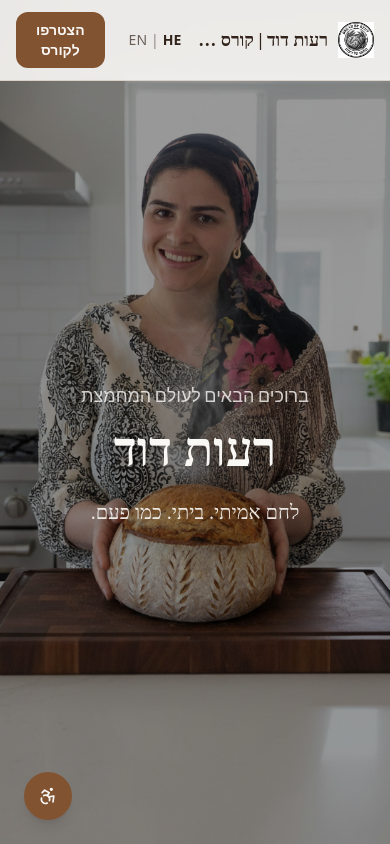
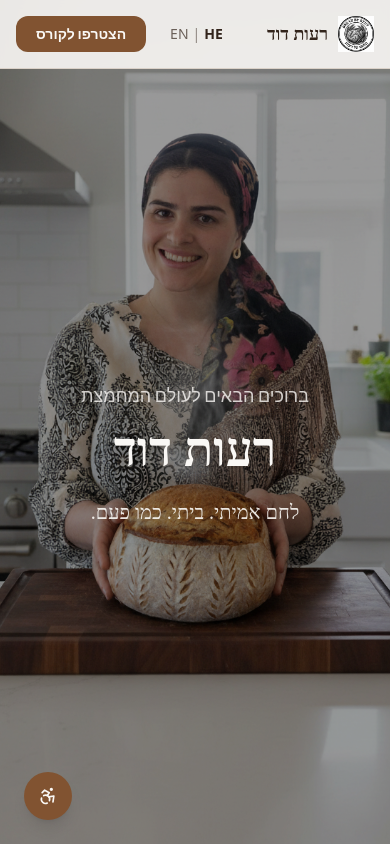
Before and after one commit to davidavid972/reutdavid, a React (Vite) app: page / in a window 390 px wide. Shown: the top 844 px of the page. Built offline with nearby package versions, Linux system fonts and the light colour scheme; a web font is replaced by a local one.

Commit message:
מובייל: כותרת קצרה ב-Header - ללא קיצור בעברית ואנגלית
Co-authored-by: Cursor <cursoragent@cursor.com>

```diff
--- a/src/components/landing/HeroSection.tsx
+++ b/src/components/landing/HeroSection.tsx
@@ -23,8 +23,9 @@ const Header = () => {
             alt=""
             className="h-9 w-auto max-h-[36px] md:h-12 md:max-h-[48px] lg:h-14 lg:max-h-[56px] object-contain shrink-0"
           />
-          <span className="font-display text-lg md:text-xl font-bold text-foreground truncate">
-            {t("header.title")}
+          <span className="font-display text-lg md:text-xl font-bold text-foreground whitespace-nowrap">
+            <span className="md:hidden">{t("header.titleShort")}</span>
+            <span className="hidden md:inline truncate">{t("header.title")}</span>
           </span>
         </div>
         <div className="flex items-center gap-3">
--- a/src/locales/en.json
+++ b/src/locales/en.json
@@ -5,6 +5,7 @@
   },
   "header": {
     "title": "Reut David | Homemade Sourdough Course",
+    "titleShort": "Reut David",
     "button": "Join the Course"
   },
   "hero": {
--- a/src/locales/he.json
+++ b/src/locales/he.json
@@ -5,6 +5,7 @@
   },
   "header": {
     "title": "רעות דוד | קורס מחמצת ביתי",
+    "titleShort": "רעות דוד",
     "button": "הצטרפו לקורס"
   },
   "hero": {
```
